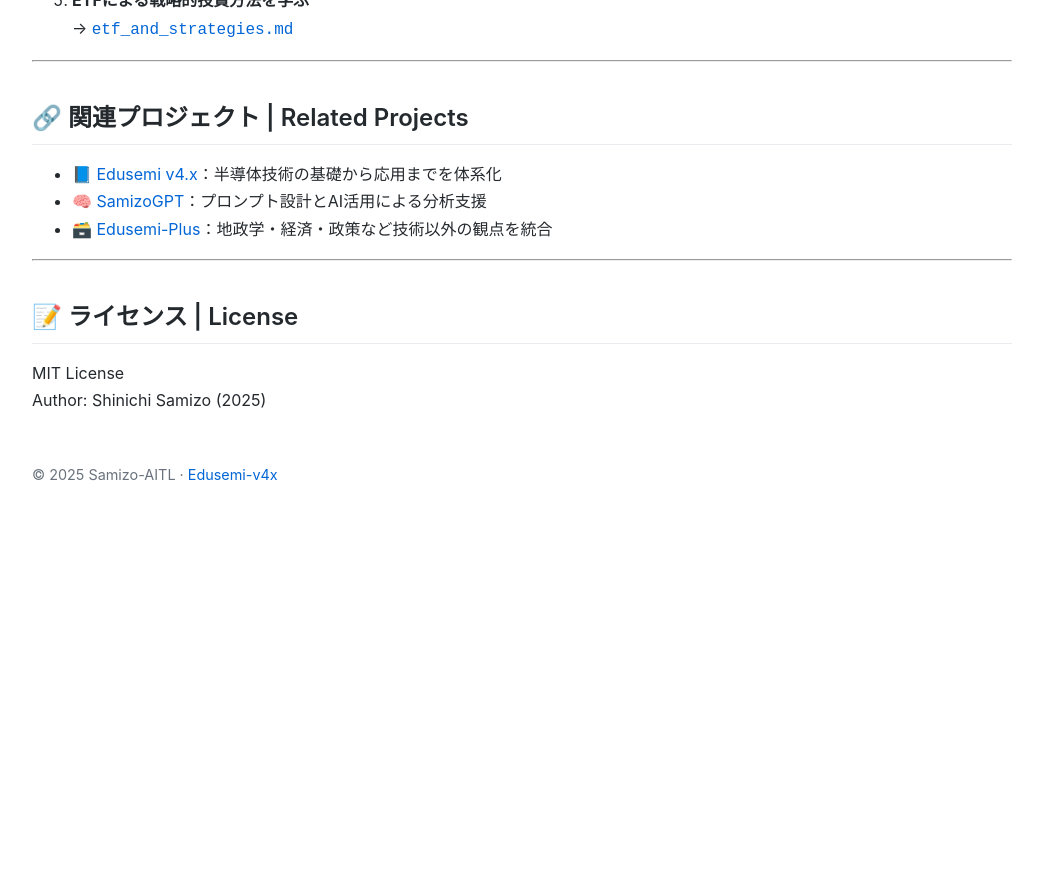
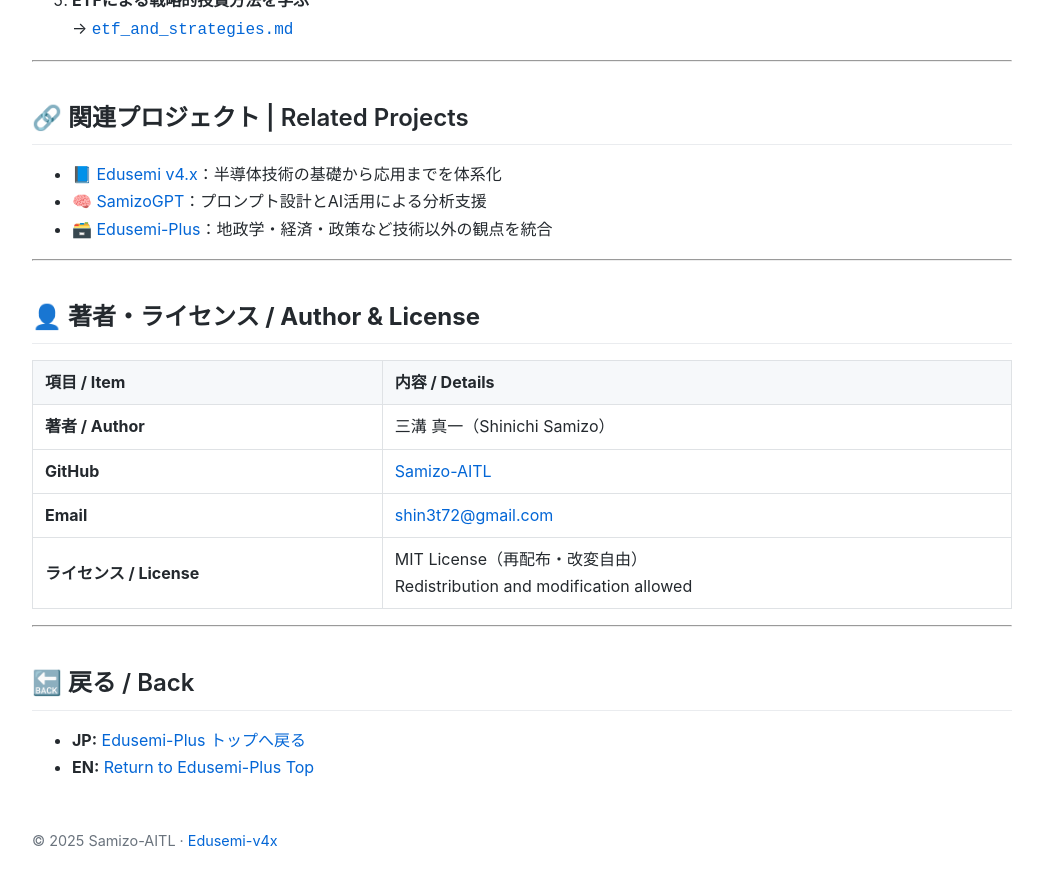
Before and after one commit to Samizo-AITL/Edusemi-Plus, a Jekyll site: the page built from investment/index.md, in a window 1280 px wide and 900 px high, scrolled down 1393 px. Shown: the top 886 px of the window, without its empty margins (118-1161 px from the left). Built offline with Jekyll 4.4.1, drawn with Linux system fonts in a browser that asks for light colours; before the commit the page ends 1926 px from its top, so only the background shows below that.

Commit message:
Update index.md

```diff
--- a/investment/index.md
+++ b/investment/index.md
@@ -65,7 +65,17 @@
 
 ---
 
-## 📝 ライセンス | License
+## 👤 **著者・ライセンス / Author & License**
 
-MIT License
-Author: Shinichi Samizo (2025)
+| **項目 / Item** | **内容 / Details** |
+|-----------------|--------------------|
+| **著者 / Author** | 三溝 真一（Shinichi Samizo） |
+| **GitHub** | [Samizo-AITL](https://github.com/Samizo-AITL) |
+| **Email** | [shin3t72@gmail.com](mailto:shin3t72@gmail.com) |
+| **ライセンス / License** | MIT License（再配布・改変自由）<br>Redistribution and modification allowed |
+
+---
+
+## 🔙 戻る / Back
+- **JP:** [Edusemi-Plus トップへ戻る](https://samizo-aitl.github.io/Edusemi-Plus/index.html)
+- **EN:** [Return to Edusemi-Plus Top](https://samizo-aitl.github.io/Edusemi-Plus/index.html)
```
